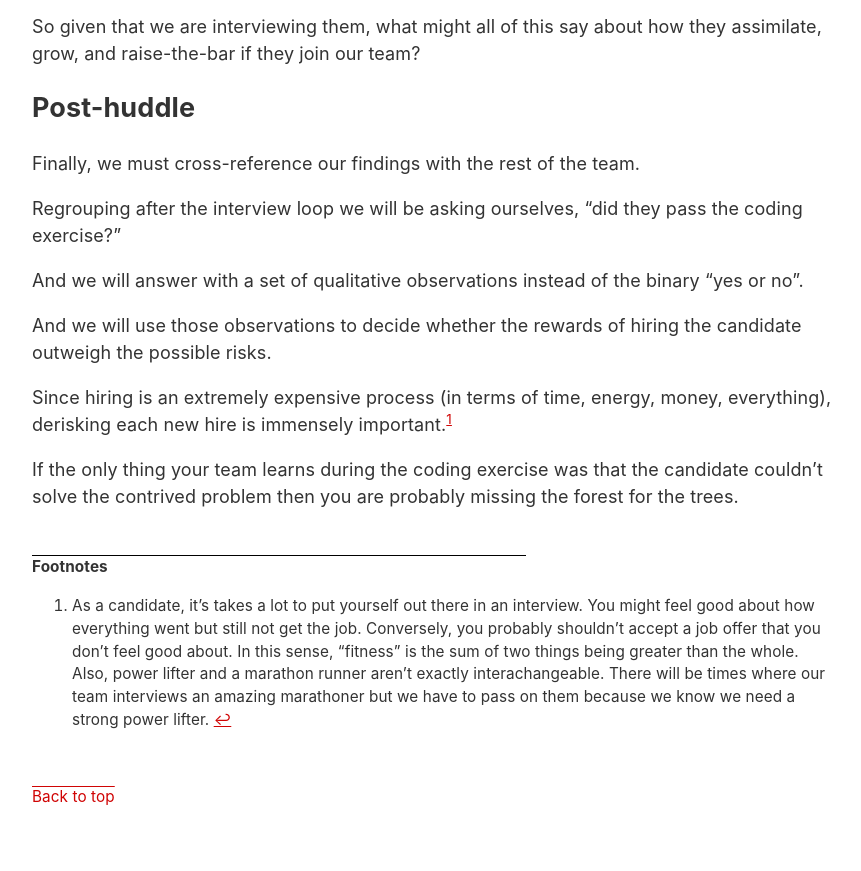
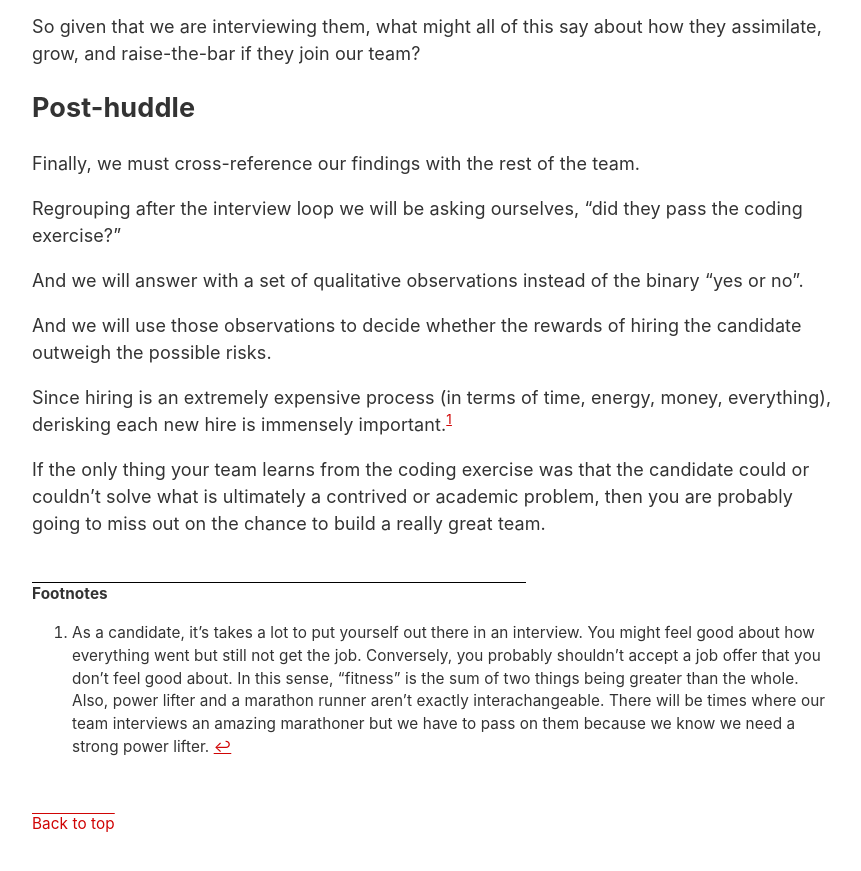
Before and after one commit to matyus/matyus.github.com, a Jekyll site: the page built from _posts/2023-02-13-did-they-pass-the-coding-exercise.md, in a window 1280 px wide and 900 px high, scrolled down 1985 px. Shown: the top 871 px of the window, without its empty margins (208-1069 px from the left). Built offline with Jekyll 4.4.1, drawn with Linux system fonts in a browser that asks for light colours; our own code applies the rules of GitHub Pages for plain Markdown files.

Commit message:
Update 2023-02-13-did-they-pass-the-coding-exercise.md

```diff
--- a/_posts/2023-02-13-did-they-pass-the-coding-exercise.md
+++ b/_posts/2023-02-13-did-they-pass-the-coding-exercise.md
@@ -83,7 +83,7 @@ And we will use those observations to decide whether the rewards of hiring the c
 
 Since hiring is an extremely expensive process (in terms of time, energy, money, everything), derisking each new hire is immensely important.[^recovery]
 
-If the only thing your team learns during the coding exercise was that the candidate couldn't solve the contrived problem then you are probably missing the forest for the trees.
+If the only thing your team learns from the coding exercise was that the candidate could or couldn't solve what is ultimately a contrived or academic problem, then you are probably going to miss out on the chance to build a really great team.
 
 
 [^recovery]: As a candidate, it's takes a lot to put yourself out there in an interview. You might feel good about how everything went but still not get the job. Conversely, you probably shouldn't accept a job offer that you don't feel good about. In this sense, "fitness" is the sum of two things being greater than the whole. Also, power lifter and a marathon runner aren’t exactly interachangeable. There will be times where our team interviews an amazing marathoner but we have to pass on them because we know we need a strong power lifter.
```
